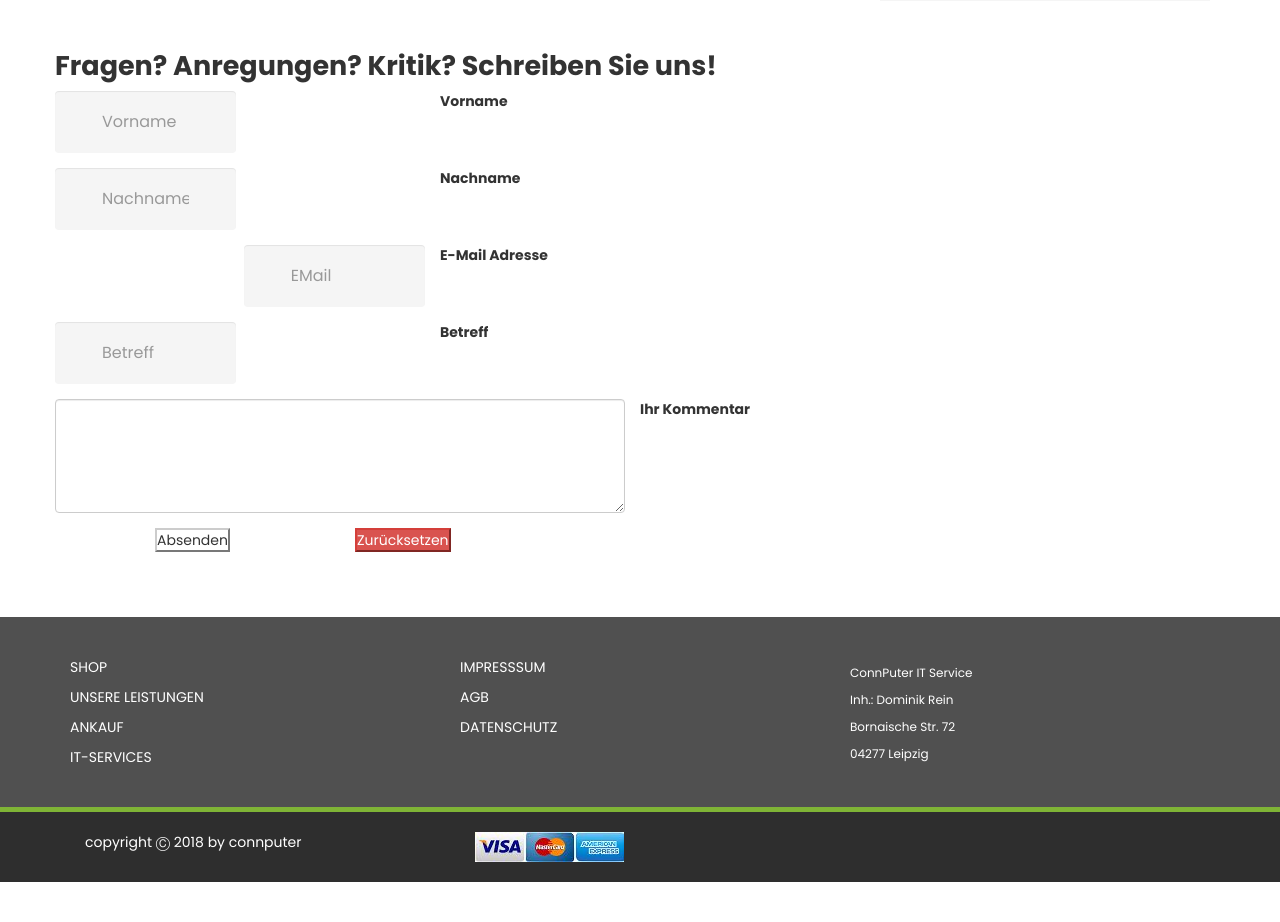
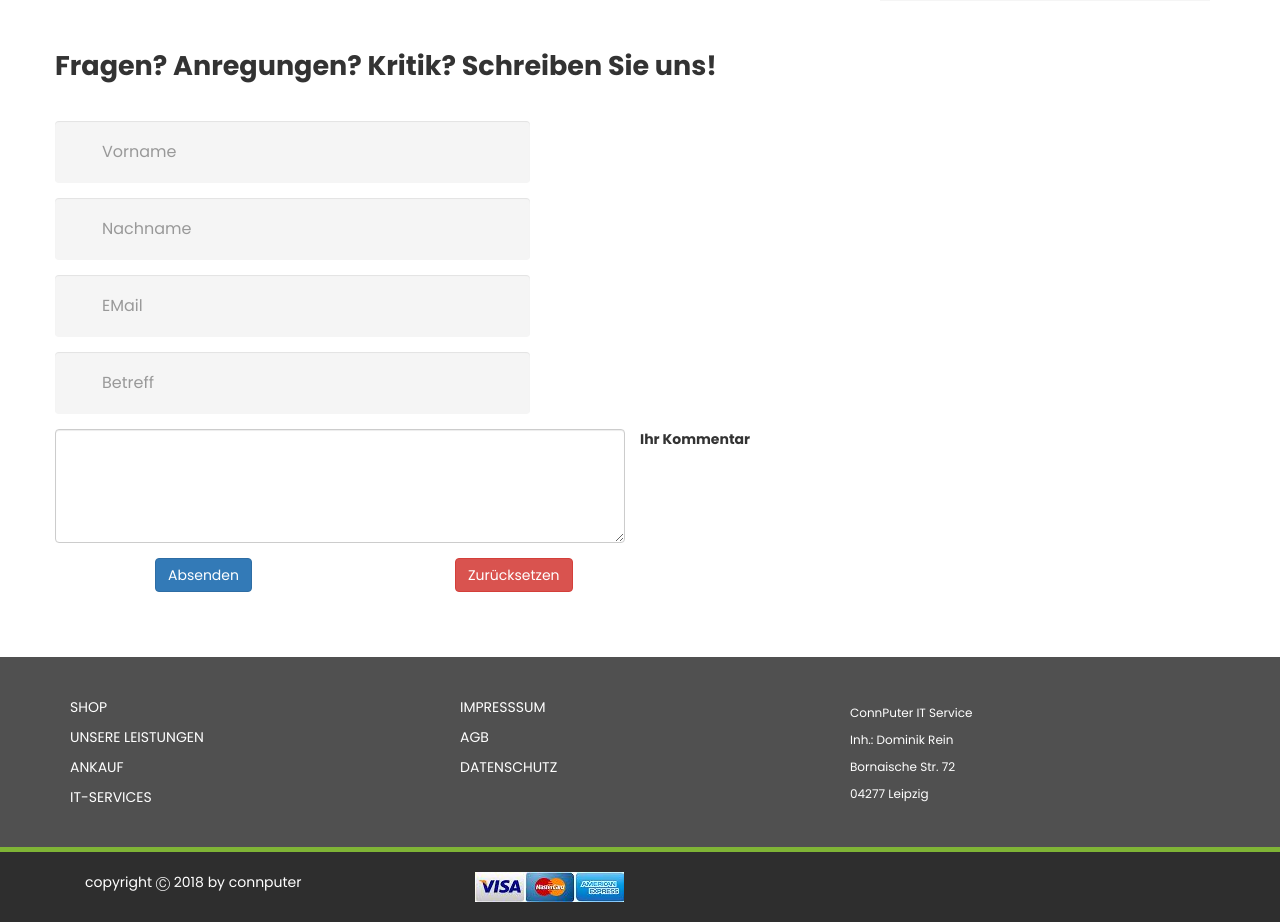
Before and after one commit to AlphRaue/connputer.final, a PHP site: page /sites/kontakt.php in a window 1280 px wide. Shown: the part 850-1772 px from the top of the page. Before the commit the page ends 1732 px from the top, so only its background shows below. Run offline with PHP 8.4, Linux system fonts and the light colour scheme; some libraries are stand-ins or nearby versions.

Commit message:
Formular fertiggestellt. Validator gebaut und getestet. Umlautproblematik gelöst. Problem mit EMail Feld (rechtsbündigkeit) gelöst.

```diff
--- a/css/style.css
+++ b/css/style.css
@@ -488,6 +488,6 @@ padding-bottom: 4px;margin:10px 0;display: inline-block;}
 .phone-number .address__icon{height: 167px;line-height: 188px;}
 }
 
-.undeco {
-    list-style: none;
+.abstand {
+    margin-top: 80px;
 }
--- a/sites/impressum.php
+++ b/sites/impressum.php
@@ -54,7 +54,7 @@
             </div>
         </div>
     </div>
-<?php include_once("../sites/static/footer.html"); ?>
+	<?php include_once( "../sites/static/footer.html" ); ?>
 
 </div>
 </div>
--- a/sites/kontakt.php
+++ b/sites/kontakt.php
@@ -92,23 +92,19 @@
                             </div>
                         </div>
                     </div>
-    <!-- TODO (20. September 2018 - 0:35:41)~Alph: Das Formular muss noch validiert werden! -->
                     <!-- TODO (21.September.2018 - 2:17:16)~Alph: Ab hier das Formular  -->
                     <div class="col-xs-12 col-md-12 product-description contact-container">
                         <h2>Fragen? Anregungen? Kritik? Schreiben Sie uns!</h2>
-                        <br>
-                        <!-- TODO (21.September.2018-18:8:53)~Alph: Noch die Sprungadresse eintragen -->
+                        <div class="abstand"></div>
                         <form class="form-horizontal"
                               action="../php/validation.php"
                               method="post"
+                              name="formula_one"
                               accept-charset="UTF-8"
-                              enctype="text/plain"
-                              name="formula_one"
-                              autocomplete="off"
-                        >
+                              autocomplete="off">
                             <div class="form-group">
-                                <label for="vorname">Vorname</label>
-                                <div class="col-sm-4">
+                                <label for="vorname"></label>
+                                <div class="col-lg-10 col-md-10 col-sm-10">
                                     <input type="text"
                                            class="form-control"
                                            id="vorname"
@@ -117,8 +113,8 @@
                                 </div>
                             </div>
                             <div class="form-group">
-                                <label for="nachname">Nachname</label>
-                                <div class="col-sm-4">
+                                <label for="nachname"></label>
+                                <div class="col-lg-10 col-md-10 col-sm-10">
                                     <input type="text"
                                            class="form-control"
                                            id="nachname"
@@ -126,26 +122,20 @@
                                            placeholder="Nachname">
                                 </div>
                             </div>
-                            <!-- FIXME(21.September.2018-18:01:26)~Alph:
-                            EMail Feld immer rechtsbündig! Warum? Alle
-                            anderen Felder der Klasse sind linksbündig.
-                             -->
-                            <!-- TODO (21.September.2018-18:02:26)~Alph:
-                            Rechtbündigkeit hiterfragen und abstellen!
-                             -->
                             <div class="form-group">
-                                <label for="email">E-Mail Adresse</label>
-                                <div class="col-sm-4">
+                                <label for="email"></label>
+                                <div class="col-lg-10 col-md-10 col-sm-10">
                                     <input type="email"
                                            class="form-control"
                                            id="email"
                                            name="email"
-                                           placeholder="EMail">
+                                           placeholder="EMail"
+                                           style="float: left">
                                 </div>
                             </div>
                             <div class="form-group">
-                                <label for="betreff">Betreff</label>
-                                <div class="col-sm-4">
+                                <label for="betreff"></label>
+                                <div class="col-lg-10 col-md-10 col-sm-10">
                                     <input type="text"
                                            class="form-control"
                                            id="betreff"
@@ -166,18 +156,17 @@
                                 </div>
                             </div>
                             <div class="form-group">
-                                <div class="col-sm-offset-1 col-sm-1">
+                                <div class="col-sm-offset-1 col-sm-2">
                                     <button type="submit"
-                                            class="btn-default">Absenden
+                                            class="btn btn-primary">Absenden
                                     </button>
                                 </div>
-                                <div class="col-sm-offset-1 col-sm-1">
+                                <div class="col-sm-offset-1 col-sm-2">
                                     <button type="reset"
-                                            class="btn-danger">Zurücksetzen
+                                            class="btn btn-danger">Zurücksetzen
                                     </button>
                                 </div>
                             </div>
-
                         </form>
                     </div>
                 </div>
```
Also changed, not shown: php/validation.php (+42 -18 lines).
